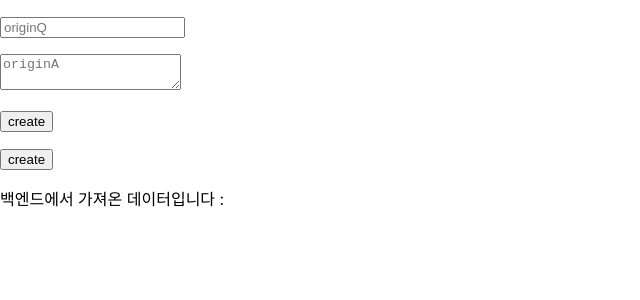
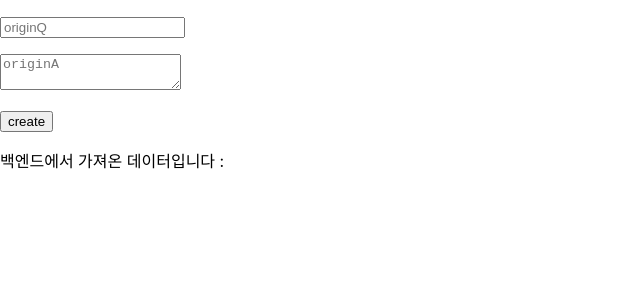
Before and after one commit to kth1017/practice_ChatGPT_1, a React (Create React App) app in the folder src/main/frontend/: page / in a window 1280 px wide. Shown: the top 300 px of the page, without its empty margins (0-640 px from the left). Built offline with nearby package versions, Linux system fonts and the light colour scheme; no server answers.

Commit message:
0209 수정

```diff
--- a/src/main/frontend/src/App.js
+++ b/src/main/frontend/src/App.js
@@ -14,17 +14,9 @@ function Form(props) {
             </form>
 }
 
-function Form2(props) {
-    return <form onSubmit={()=> {
-        props.onForm2();
-    }}>
-        <p><input type="submit" value="create"></input></p>
-    </form>
-}
 
 function App() {
     const [hello, setHello] = useState('');
-    const [data, setData] = useState('');
 
     useEffect(() => {
         axios.get('/api/hello')
@@ -50,37 +42,8 @@ function App() {
                     console.log(error);
                   })
             }}></Form>
-            <Form2 onForm2={() => {
-                axios.post("/papago/n2mt",
-                {
-                    source: 'ko',
-                    target: 'en',
-                    text: '반갑습니다',
-                }, {
 
-                        baseURL: 'https://openapi.naver.com/v1/',
-                        headers: {
-                            'content-type': 'application/x-www-form-urlencoded; charset=UTF-8',
-                            'x-naver-client-id': "Gq8U7FfphGubx99OjBXA",
-                            'x-naver-client-secret': "02aXTtkjy2",
-                        },
-                   }
-              )
-
-              .then(function (response) {
-                setData(response);
-              })
-              .catch(function (error) {
-                console.log(error);
-              })
-
-            }
-            }></Form2>
-
-                        백엔드에서 가져온 데이터입니다 : {hello} {data}
-
-
-
+                        백엔드에서 가져온 데이터입니다 : {hello}
         </div>
     );
 }
```
Also changed, not shown: 1 other file (tests, documents, lock files or other folders).
